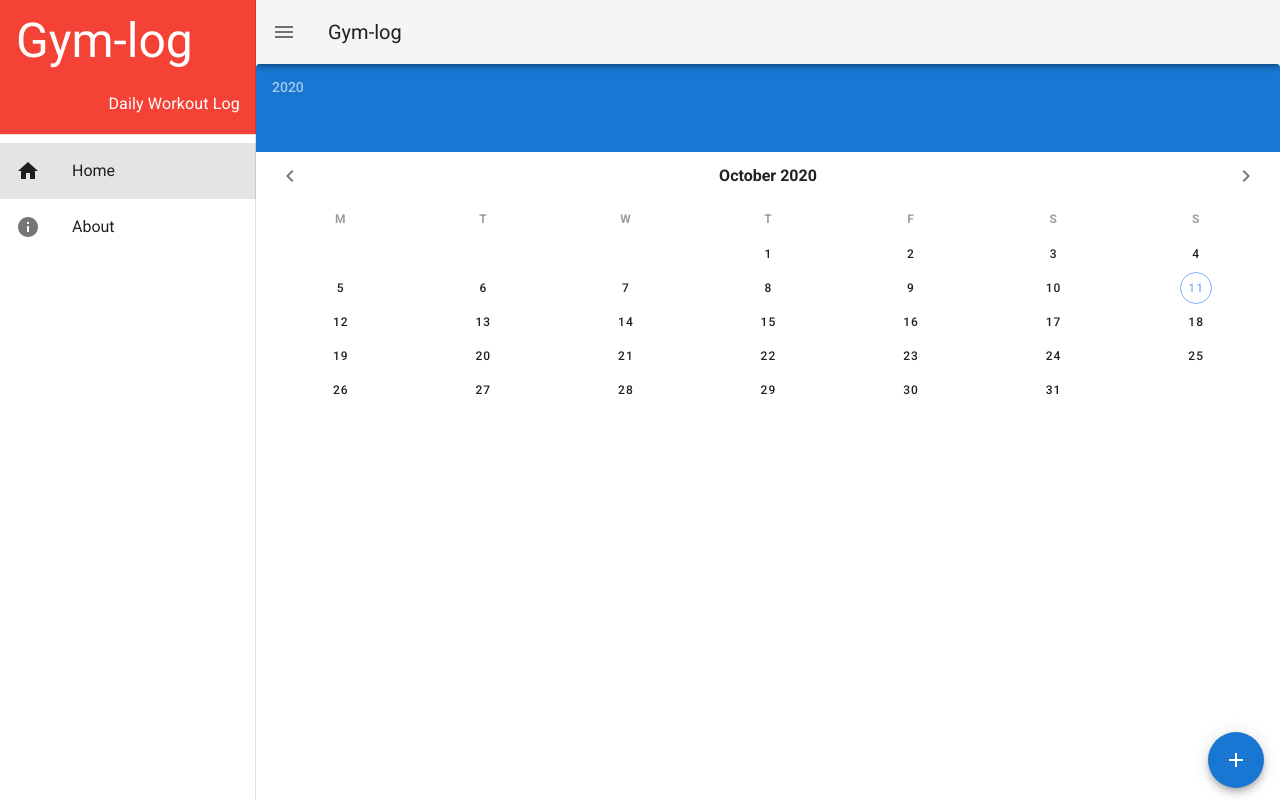
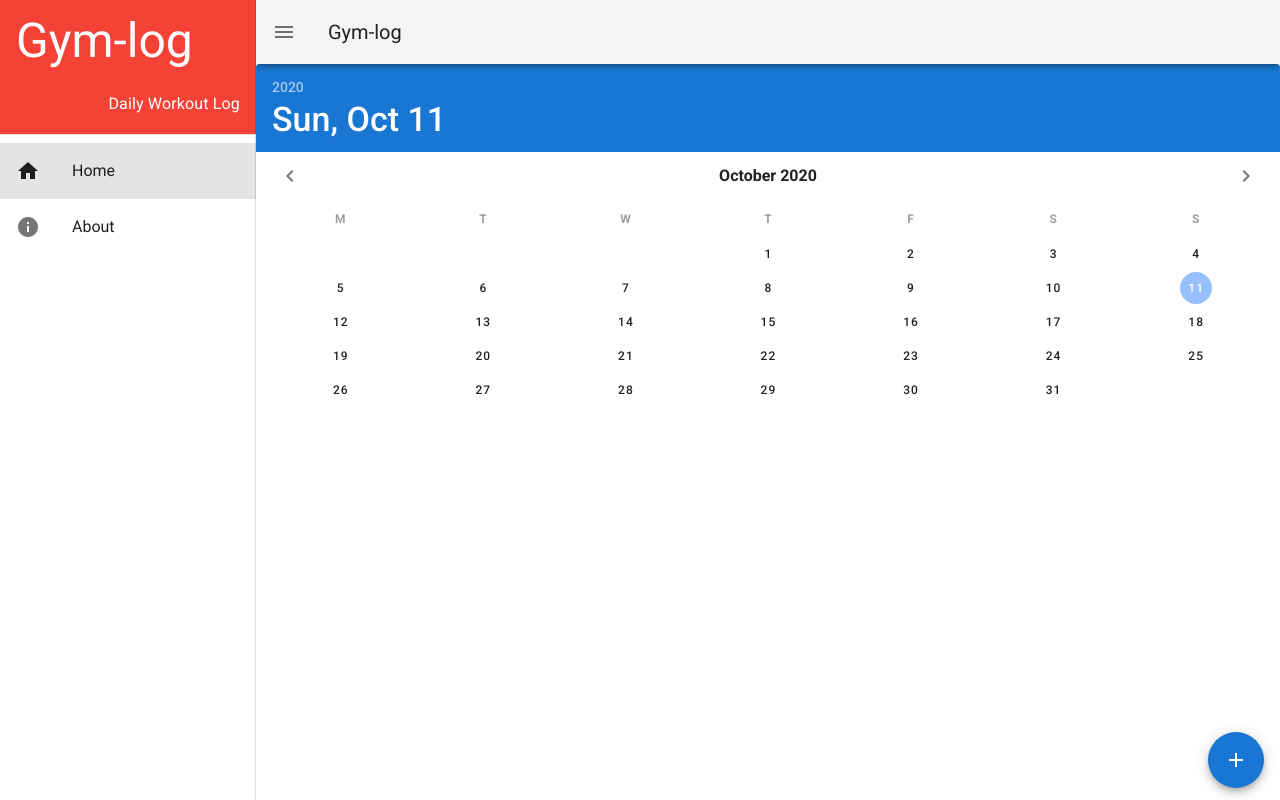
Before and after one commit to ingee/gym-log, a Vue app: page /calendar#/calendar in a window 1280 px wide. Built offline with nearby package versions, Linux system fonts and the light colour scheme.

Commit message:
fix-calendar: Handle update-picker (Month swiping) event

```diff
--- a/src/views/Calendar.vue
+++ b/src/views/Calendar.vue
@@ -3,10 +3,12 @@
     <v-date-picker
       :events="workoutDays"
       :first-day-of-week="1"
+      @click:date="onDate"
+      @click:year="onClickYear"
+      @update:picker-date="onUpdate"
       event-color="red"
       full-width
-      @click:date="onDate"
-      @click:year="onClickYear"
+      v-model="selectedDate"
     ></v-date-picker>
     <v-fab-transition>
       <v-btn
@@ -33,6 +35,7 @@ export default {
   data () {
     return {
       today: this.$dateStr.makeTodayStr(),
+      selectedDate: this.$dateStr.makeTodayStr(),
       workoutDays: []
     }
   },
@@ -44,17 +47,17 @@ export default {
       await this.$store.dispatch('getWorkoutLogs', year)
       this.workoutDays = this.workoutLogs.map(logs => logs.date)
     },
-    onDate (date) {
-      if (date > this.today) {
-        return
-      }
-      if (!this.workoutDays.includes(date)) {
-        return
-      }
-      this.$router.push({ name: 'Log', params: { date } })
-    },
     onClickYear (year) {
       this.loadWorkoutLogs(year)
+    },
+    onUpdate (updatedDate) {
+      const updatedYear = updatedDate.substr(0, 4)
+      this.loadWorkoutLogs(updatedYear)
+    },
+    onDate (date) {
+      if (date <= this.today && this.workoutDays.includes(date)) {
+        this.$router.push({ name: 'Log', params: { date } })
+      }
     }
   },
   async created () {
```
